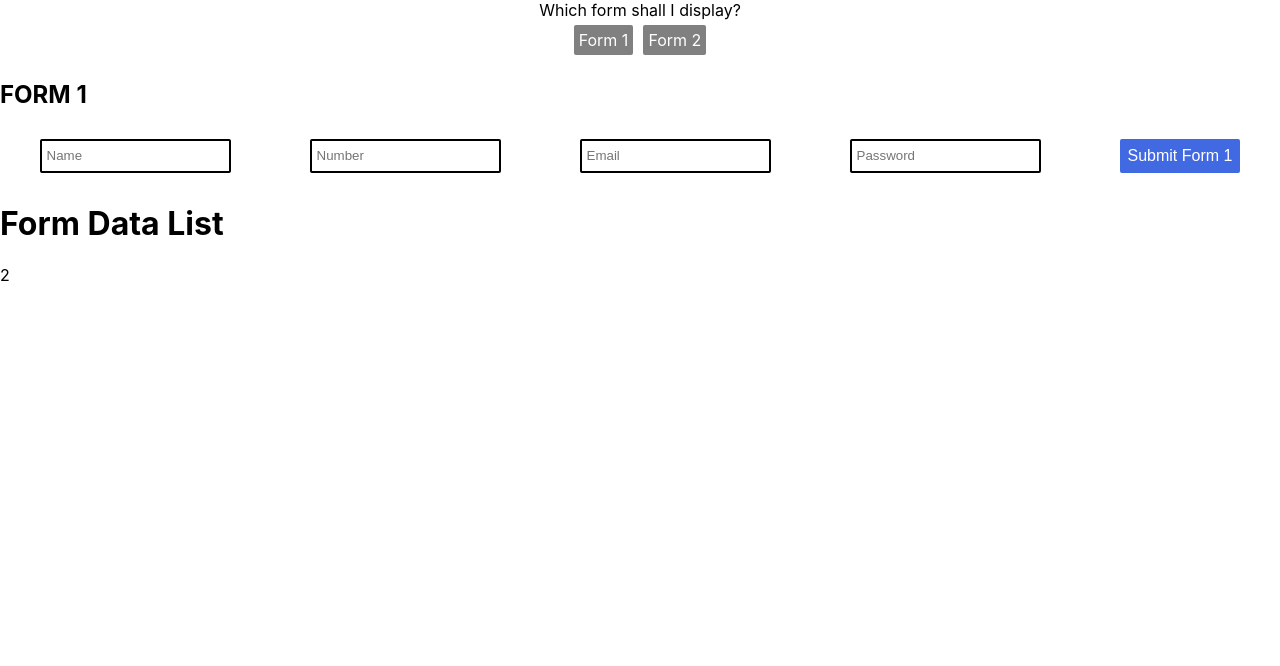
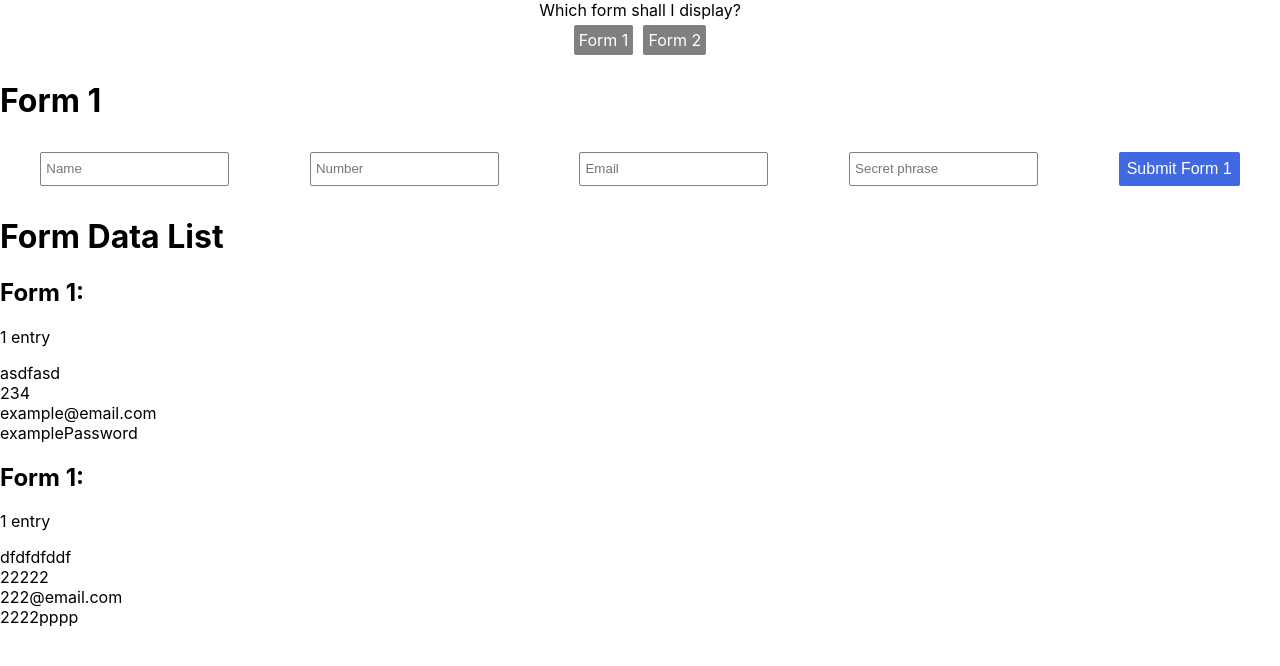
Before and after one commit to MacLure/higherme_challenge, a React (Create React App) app: page / in a window 1280 px wide. Shown: the top 666 px of the page. Built offline with nearby package versions, Linux system fonts and the light colour scheme.

Commit message:
hooked up formDataList to store via connect

```diff
--- a/src/components/form1.jsx
+++ b/src/components/form1.jsx
@@ -10,13 +10,13 @@ class Form1 extends Component {
   render() {
     return (
       <div>
-      <h2>FORM 1</h2>
+      <h1>Form 1</h1>
         <form>
           <div  className="formInputs">
             <input type="text" placeholder="Name" />
             <input type="number" placeholder="Number" />
             <input type="email" placeholder="Email" autoComplete="username" />
-            <input type="password" placeholder="Password" autoComplete="current-password"/>
+            <input type="password" placeholder="Secret phrase" autoComplete="current-password"/>
             <input type="submit" value="Submit Form 1" />
 
           </div>
--- a/src/components/form2.jsx
+++ b/src/components/form2.jsx
@@ -11,13 +11,13 @@ class Form2 extends Component {
   render() {
     return (
       <div>
-        <h2>FORM 2</h2>
+        <h1>Form 2</h1>
         <form>
           <div  className="formInputs">
           <input type="text" placeholder="Name" />
           <input type="number" placeholder="Number" />
           <input type="email" placeholder="Email" autoComplete="username" />
-          <input type="password" placeholder="Password" autoComplete="current-password"/>
+          <input type="password" placeholder="Secret phrase" autoComplete="current-password"/>
           <input type="submit" value="Submit Form 2" />
 
           </div>
--- a/src/components/formDataList.jsx
+++ b/src/components/formDataList.jsx
@@ -3,10 +3,34 @@ import { connect } from 'react-redux';
 
 
 const FormDataList = (props) => {
+  console.log(props.data)
+  const form1Data = props.data.filter(entry => entry.form === 1)
+
+  const form2Data = props.data.filter(entry => entry.form === 2)
+
   return (
     <div>
       <h1>Form Data List</h1>
-      {props.data.length}
+      <h2>Form 1:</h2>
+      <p>{form1Data.length} {form1Data.length === 1 ? 'entry' : 'entries'}</p>
+      {form1Data.map((entry, index) =>
+      (<div key={index}>
+        <div>{entry.text}</div>
+        <div>{entry.number}</div>
+        <div>{entry.email}</div>
+        <div>{entry.password}</div>
+        </div>
+      ))}
+      <h2>Form 1:</h2>
+      <p>{form2Data.length} {form2Data.length === 1 ? 'entry' : 'entries'}</p>
+      {form2Data.map((entry, index) =>
+        (<div key={index}>
+          <div>{entry.text}</div>
+          <div>{entry.number}</div>
+          <div>{entry.email}</div>
+          <div>{entry.password}</div>
+          </div>
+        ))}
     </div>
    );
 }
--- a/src/index.css
+++ b/src/index.css
@@ -33,7 +33,7 @@ code {
 }
 
 input {
-  border: 2px solid black;
+  border: 1px solid grey;
   margin: 10px auto;
   padding: 5px;
   border-radius: 2px;
--- a/src/index.js
+++ b/src/index.js
@@ -28,6 +28,7 @@ store.dispatch(submitForm2(
   }
 ))
 
+
 console.log(store.getState())
 
 const jsx = (
```
